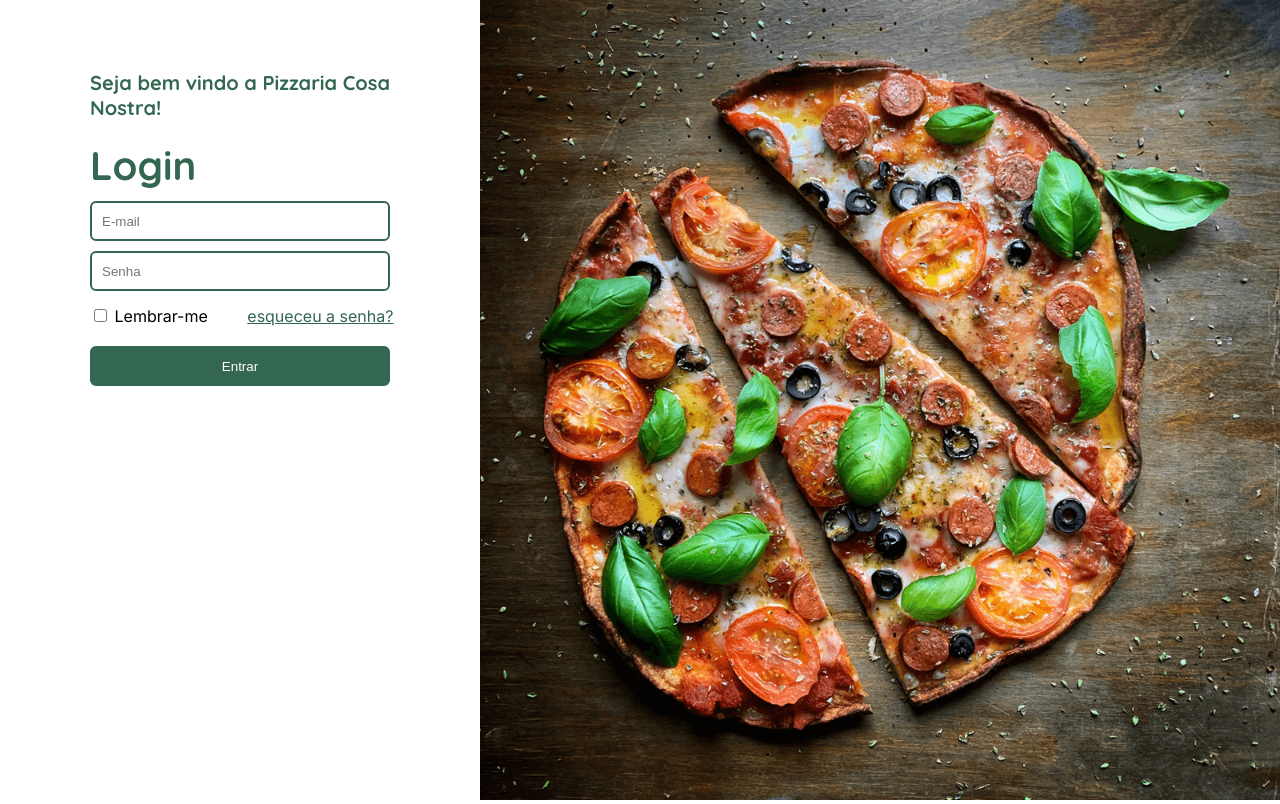
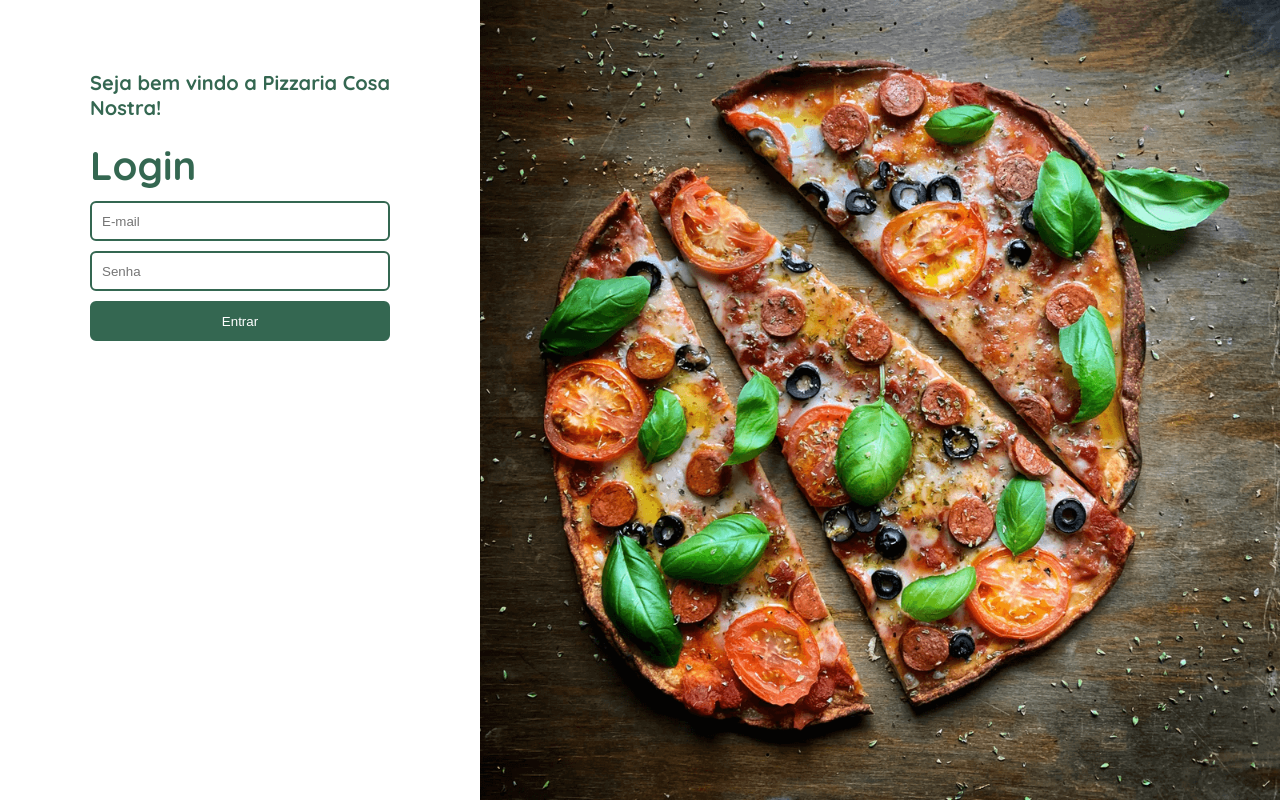
Before and after one commit to Margueritas/OPE-, a Django app: page /login/ in a window 1280 px wide. Run offline with Django 3.2, Linux system fonts and the light colour scheme.

Commit message:
Correção exibição de pedidos somente para o dia de hoje, remoção lembrar-me no login

```diff
--- a/apps/common/views.py
+++ b/apps/common/views.py
@@ -290,8 +290,7 @@ def pedidos_busca(request:HttpRequest) -> HttpResponse:
     status_selecionado = request.GET.get("status")
     pesquisa = request.GET.get("pesquisa")
     ordenacao = request.GET.get("ordem")
-    pedidos = Pedido.objects.filter(Q(data=datetime.now().date()) &\
-        Q(idstatus = StatusPedido.objects.filter(id=status_selecionado).get())).all()
+    pedidos = Pedido.objects.filter(Q(idstatus = StatusPedido.objects.filter(id=status_selecionado).get())).all()
     if pesquisa and pesquisa != 'undefined':
         pedidos = pedidos.filter(Q(idcliente__nome__icontains=pesquisa) | Q(idcliente__sobrenome__icontains=pesquisa))
     if ordenacao is not None:
--- a/static/templates/login.html
+++ b/static/templates/login.html
@@ -25,14 +25,6 @@
                     <input type="password" name="password" id="senha" placeholder="Senha">
                 </div>
 
-                <div class="lembrar-senha">
-                    <input type="checkbox" name="" id="check"> Lembrar-me
-                </div>
-
-                <div class="esqueceu-senha">
-                    <a href="#">esqueceu a senha?</a>
-                </div>
-
                 <div class="botao-entrar">
                     <input type="submit" value="Entrar">
                 </div>
```
